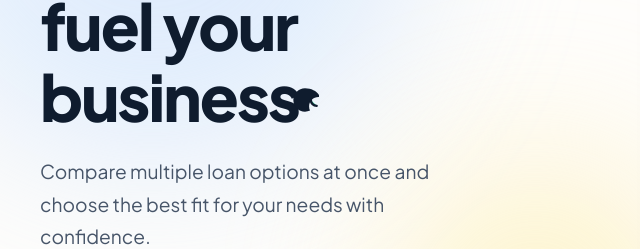
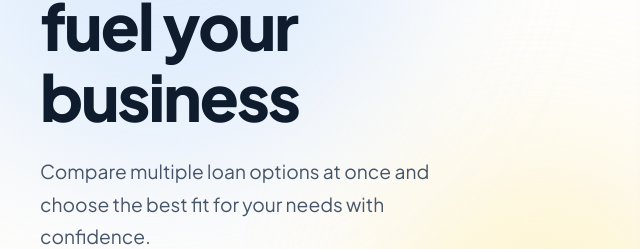
Before and after one commit to mohsinhabib0097/PBC-Funding-Options, a plain HTML site: page v2.html in a window 1280 px wide. Shown: the part 245-494 px from the top of the page, 0-640 px from the left. Drawn offline with Linux system fonts and the light colour scheme.

Commit message:
Update v2.html

```diff
--- a/v2.html
+++ b/v2.html
@@ -456,12 +456,7 @@
                         Funding to<br>fuel your<br>
                         <span class="accent">
                             business
-                            <span class="leaf-accent">
-                                <svg viewBox="0 0 24 24" fill="none" xmlns="http://www.w3.org/2000/svg">
-                                    <path d="M12 2C6.5 2 2 6.5 2 12s4.5 10 10 10c1.5 0 3-.3 4.3-.9-.5-1.1-.8-2.3-.8-3.6 0-4.4 3.6-8 8-8 .5 0 1 0 1.5.1C23.5 5.5 18.5 2 12 2z" fill="currentColor"/>
-                                    <path d="M17 12c0 2.8 2.2 5 5 5" stroke="currentColor" stroke-width="2" stroke-linecap="round"/>
-                                </svg>
-                            </span>
+
                         </span>
                     </h1>
 
```
